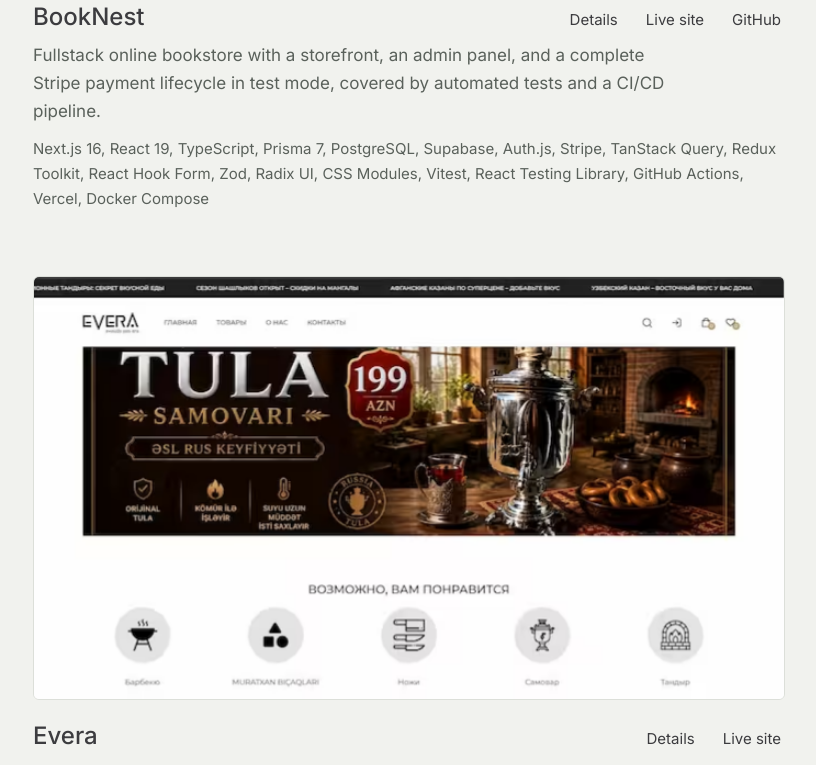
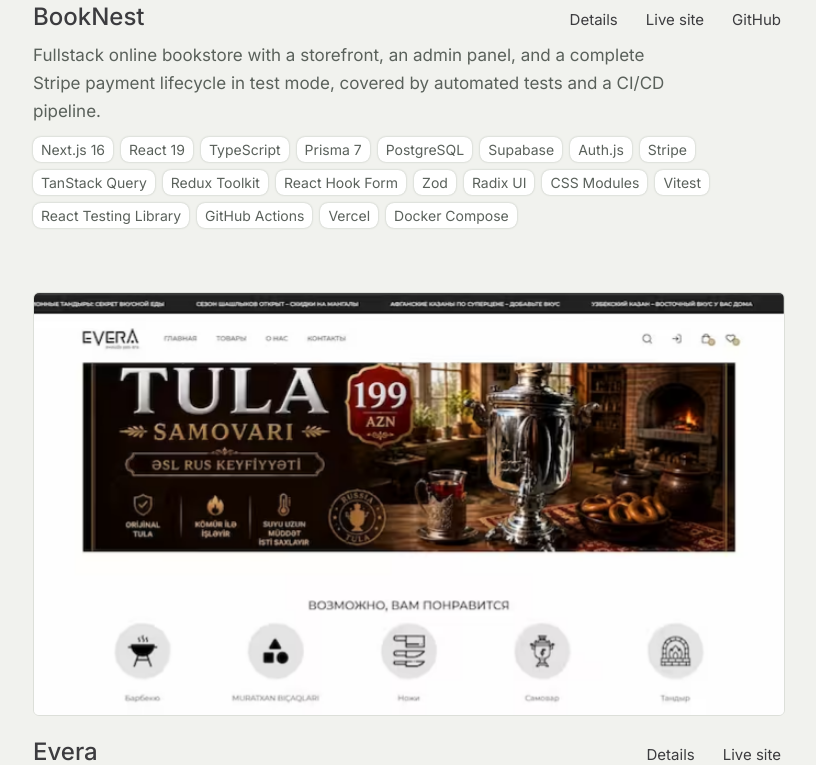
Before and after one commit to murad-proger/murad-adigozalov-portfolio, a Next.js app: page / in a window 1280 px wide. Shown: the part 1440-2205 px from the top of the page, without its empty margins (335-1151 px from the left). Built offline with nearby package versions, Linux system fonts and the light colour scheme.

Commit message:
feat(projects): render tech stack as tags

```diff
--- a/src/app/globals.css
+++ b/src/app/globals.css
@@ -163,6 +163,22 @@
     border-width: 0;
     box-shadow: 0 0 8px 0 var(--foreground);
   }
+
+  .tech-tags {
+    display: flex;
+    flex-wrap: wrap;
+    gap: 0.5rem;
+  }
+
+  .tech-tag {
+    background: var(--surface);
+    box-shadow: 0 0 2px 0 var(--border-strong);
+    border-radius: 8px;
+    padding: 0.125rem 0.5rem;
+    font-size: 0.875rem;
+    line-height: 1.5;
+    color: var(--muted-foreground);
+  }
 }
 
 @keyframes hero-in {
--- a/src/app/projects/[slug]/page.tsx
+++ b/src/app/projects/[slug]/page.tsx
@@ -151,7 +151,13 @@
       )}
 
       <CaseSection title="Tech stack">
-        <p>{project.techStack.join(", ")}</p>
+        <ul className="tech-tags mt-3">
+          {project.techStack.map((tech) => (
+            <li key={tech} className="tech-tag">
+              {tech}
+            </li>
+          ))}
+        </ul>
       </CaseSection>
 
       {gallery.length > 0 && (
--- a/src/components/project-card.tsx
+++ b/src/components/project-card.tsx
@@ -66,9 +66,13 @@
       <p className="text-muted-foreground mt-2 max-w-[40rem]">
         {project.summary}
       </p>
-      <p className="text-muted-foreground mt-3 text-[0.9375rem]">
-        {project.techStack.join(", ")}
-      </p>
+      <ul className="tech-tags mt-3">
+        {project.techStack.map((tech) => (
+          <li key={tech} className="tech-tag">
+            {tech}
+          </li>
+        ))}
+      </ul>
     </article>
   );
 }
```
